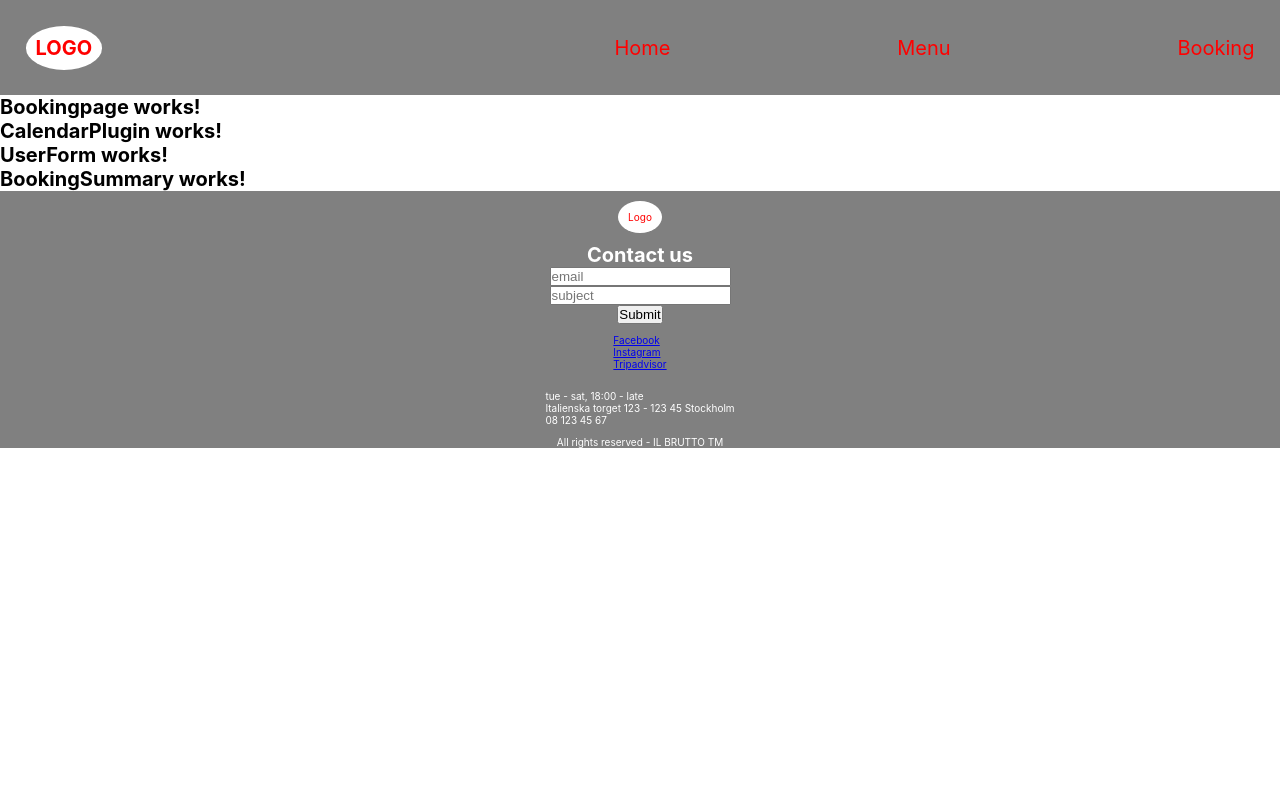
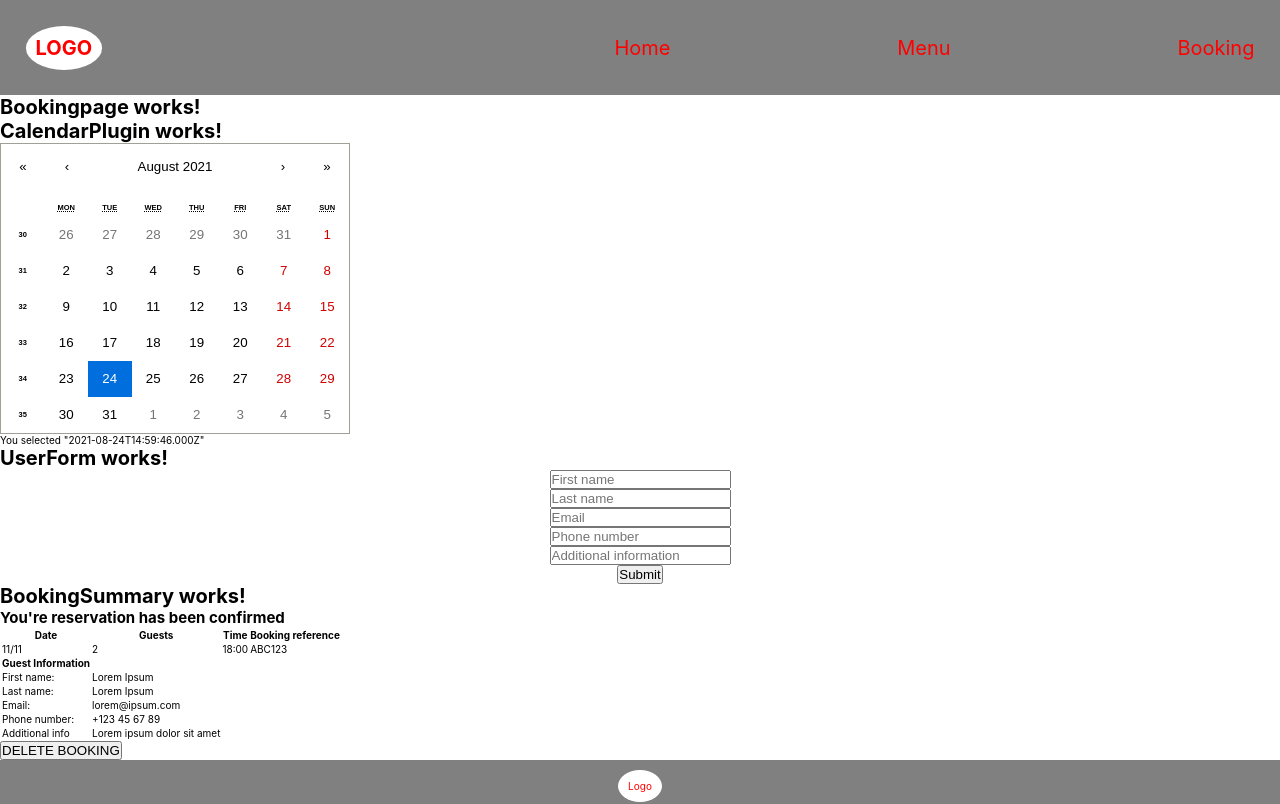
Before and after one commit to FilipAlmstedt/Il-Brutto-Front-End, a React (Create React App) app: page /booking in a window 1280 px wide. Shown: the top 804 px of the page. Built offline with nearby package versions, Linux system fonts and the light colour scheme.

Commit message:
completed booking-component blueprints including calendar bug

```diff
--- a/package.json
+++ b/package.json
@@ -14,6 +14,7 @@
     "@types/react-router-dom": "^5.1.8",
     "node-sass": "^6.0.1",
     "react": "^17.0.2",
+    "react-calendar": "^3.4.0",
     "react-dom": "^17.0.2",
     "react-router-dom": "^5.2.0",
     "react-scripts": "4.0.3",
--- a/src/Components/BookingComponents/BookingSummary.tsx
+++ b/src/Components/BookingComponents/BookingSummary.tsx
@@ -1,7 +1,46 @@
 export const BookingSummary = () => {
-    return (
-        <>
-            <h1>BookingSummary works!</h1>
-        </>
-    )
-}
+  return (
+    <>
+      <h1>BookingSummary works!</h1>
+      <h2>You're reservation has been confirmed</h2>
+      <table>
+        <tr>
+          <th>Date</th>
+          <th>Guests</th>
+          <th>Time</th>
+          <th>Booking reference</th>
+        </tr>
+        <tr>
+          <td>11/11</td>
+          <td>2</td>
+          <td>18:00</td>
+          <td>ABC123</td>
+        </tr>
+        <tbody>
+          <th>Guest Information</th>
+          <tr>
+            First name:
+            <td>Lorem Ipsum</td>
+          </tr>
+          <tr>
+            Last name:
+            <td>Lorem Ipsum</td>
+          </tr>
+          <tr>
+            Email:
+            <td>lorem@ipsum.com</td>
+          </tr>
+          <tr>
+            Phone number:
+            <td>+123 45 67 89</td>
+          </tr>
+          <tr>
+            Additional info
+            <td>Lorem ipsum dolor sit amet</td>
+          </tr>
+        </tbody>
+      </table>
+      <button>DELETE BOOKING</button>
+    </>
+  );
+};
--- a/src/Components/BookingComponents/CalendarPlugin.tsx
+++ b/src/Components/BookingComponents/CalendarPlugin.tsx
@@ -1,7 +1,18 @@
+import { useState } from "react";
+import Calendar from "react-calendar";
+import 'react-calendar/dist/Calendar.css';
+
 export function CalendarPlugin() {
+  const [value, onChange] = useState(new Date());
+  let selectedDate = JSON.stringify(value);
+
   return (
     <>
       <h1>CalendarPlugin works!</h1>
+      <div style={{ width: 700 }}>
+        <Calendar onChange={onChange} showWeekNumbers value={value} />
+        <p> You selected {selectedDate}</p>
+      </div>
     </>
   );
-};
+}
--- a/src/Components/BookingComponents/UserForm.tsx
+++ b/src/Components/BookingComponents/UserForm.tsx
@@ -1,7 +1,19 @@
 export const UserForm = () => {
-    return (
-        <>
-            <h1>UserForm works!</h1>
-        </>
-    )
-}
+  return (
+    <>
+      <h1>UserForm works!</h1>
+      <form>
+        <input type="text" name="firstName" placeholder="First name" />
+        <input type="text" name="lastName" placeholder="Last name" />
+        <input type="email" name="email" placeholder="Email" />
+        <input type="tel" name="tel" placeholder="Phone number" />
+        <input
+          type="text"
+          name="addlInfo"
+          placeholder="Additional information"
+        />
+        <input type="submit" value="Submit" />
+      </form>
+    </>
+  );
+};
--- a/src/SCSS/components/_forms.scss
+++ b/src/SCSS/components/_forms.scss
@@ -0,0 +1,3 @@
+form {
+    @include flexStyling(column, space-between);
+  }
--- a/src/SCSS/layout/_footer.scss
+++ b/src/SCSS/layout/_footer.scss
@@ -12,10 +12,6 @@
     margin: 1rem;
   }
 
-  form {
-    @include flexStyling(column, space-between);
-  }
-
   ul {
     list-style: none;
     margin: 1rem;
```
Also changed, not shown: 1 other file (tests, documents, lock files or other folders).
